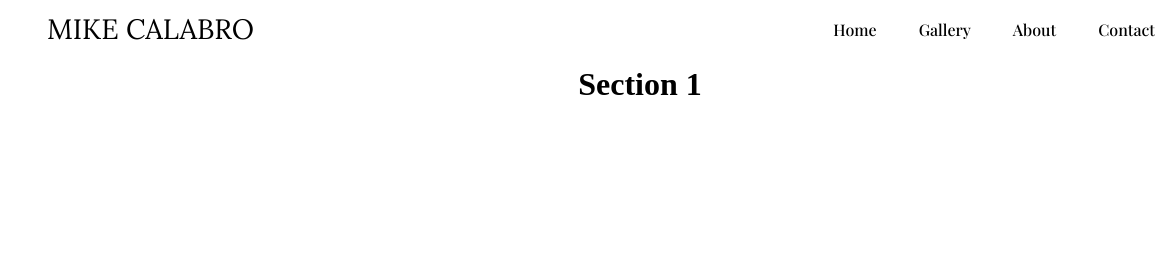
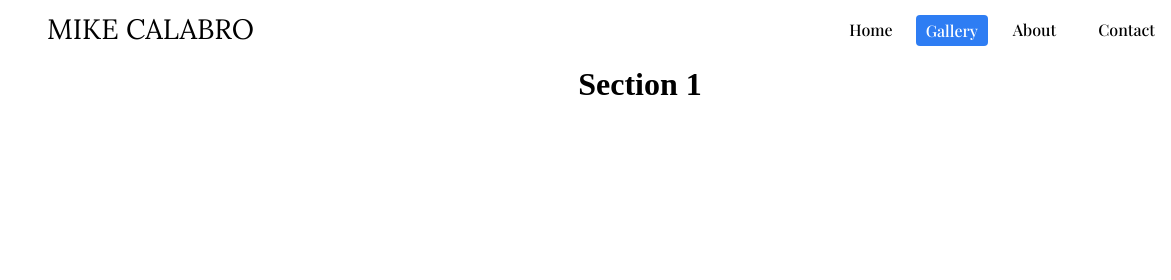
Before and after one commit to MikeCalabro/mike-calabro-portfolio, a plain HTML site: page index.html in a window 1280 px wide. Shown: the top 280 px of the page, 0-1171 px from the left. Drawn offline with nearby package versions, Linux system fonts and the light colour scheme.

```diff
--- a/index.html
+++ b/index.html
@@ -16,10 +16,10 @@
     <div id="nav-button-container">
       <ul id="nav-button-list">
         <a href="#"><li class="nav-link">Home</li></a>
-        <a href="#"><li class="nav-link">Gallery</li></a>
+        <a href="#"><li id="nav-gallery" class="nav-link">Gallery</li></a>
         <a href="#"><li class="nav-link">About</li></a>
         <a href="#"><li class="nav-link">Contact</li></a>
-        <a href="#"><li id="final-link" class="nav-link"><img id="git-cat" src="github.png" alt="GitHub"></li></a>
+        <a href="https://github.com/MikeCalabro"><li id="final-link" class="nav-link"><img id="git-cat" src="github.png" alt="GitHub"></li></a>
       </ul>
     </div>
   </nav>
--- a/styles.css
+++ b/styles.css
@@ -56,6 +56,22 @@ ul {
   border-color: rgb(46, 67, 92);
 }
 
+#nav-gallery {
+  background-color: rgb(46, 125, 243);
+  border-width: 0px;
+  padding: 5px 10px 5px 10px;
+  margin-top: 2px;
+  margin-left: 3px;
+  margin-right: 3px;
+  color: white;
+  border-radius: 4px;
+  transition: background-color .1s;
+}
+
+#nav-gallery:hover {
+  background-color: blue;
+}
+
 #final-link {
   margin-right: 40px;
   padding-bottom: 15px;
```
